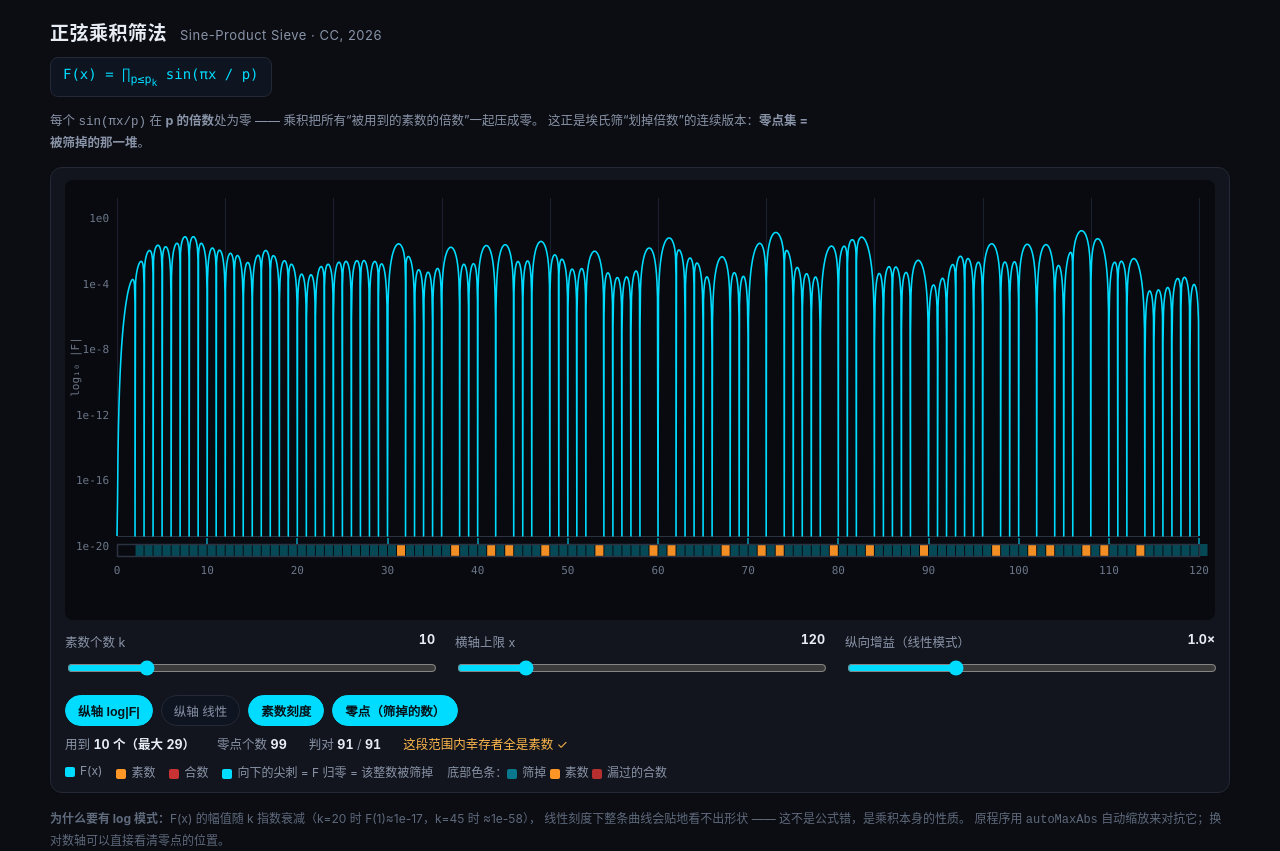
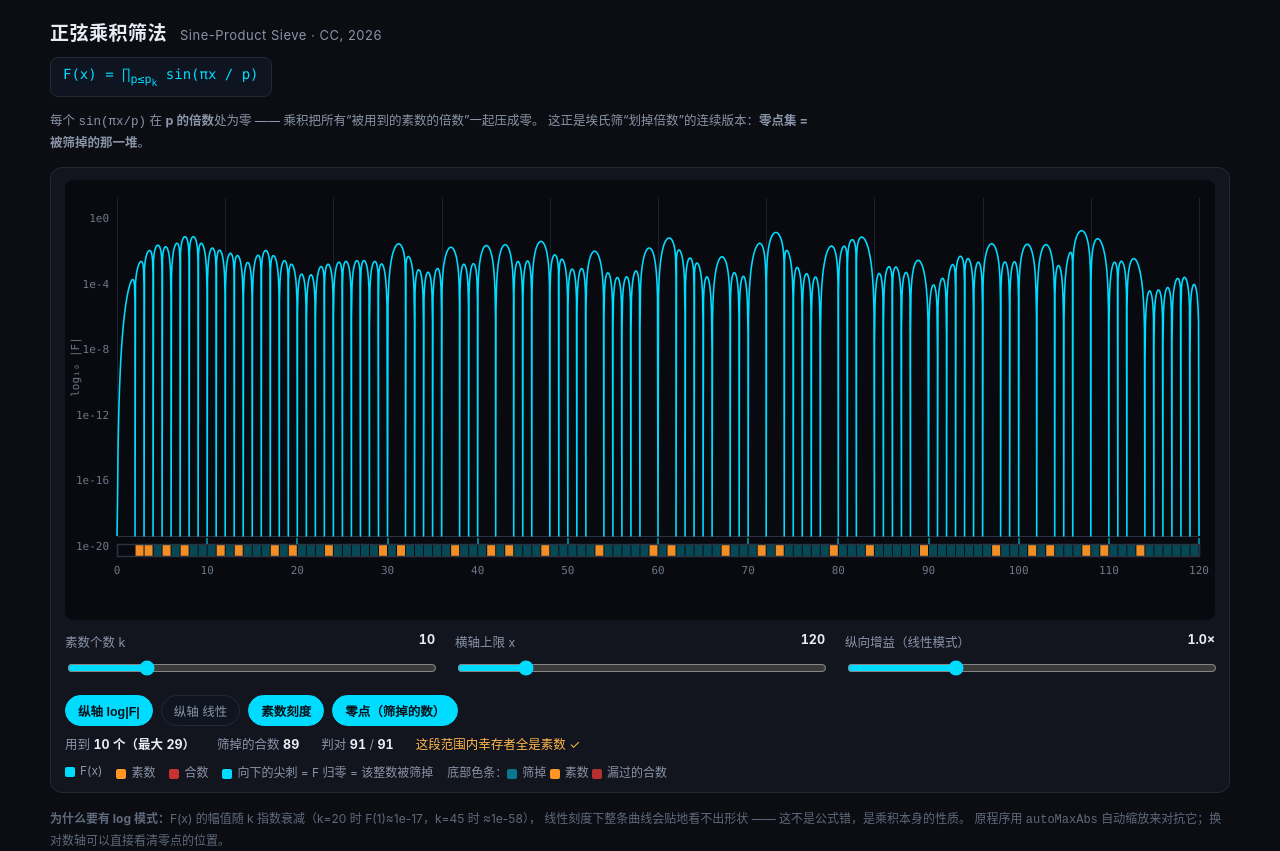
Before and after one commit to cc-shortwave/hand-rolled-math, a plain HTML site: page sieve/web/index.html in a window 1280 px wide. Drawn offline with Linux system fonts and the light colour scheme.

Commit message:
Web: stop marking primes as sieved out, and say when the range is too short to judge

```diff
--- a/sieve/web/index.html
+++ b/sieve/web/index.html
@@ -77,7 +77,7 @@
     </div>
     <div class="stats">
       <span>用到 <b id="sPrimes">—</b></span>
-      <span>零点个数 <b id="sZeros">—</b></span>
+      <span>筛掉的合数 <b id="sZeros">—</b></span>
       <span>判对 <b id="sOk">—</b> / <b id="sTot">—</b></span>
       <span id="sWarn" class="warn"></span>
     </div>
@@ -215,8 +215,8 @@
       const y0 = M.t + H + 8, hh = 12;
       const cw = W / st.xmax;
       for (let n = 2; n <= st.xmax; n++){
-        const x0 = X(n), x1 = X(n + 1) - X(n);
-        const z = isZeroInt(n, ps), pr = isPrime(n);
+        const x0 = X(n), x1 = Math.min(X(n + 1), M.l + W) - X(n);
+        const pr = isPrime(n), z = isZeroInt(n, ps) && !pr;   // 素数在列表里也会使 F=0，但它不是"被筛掉"
         let col;
         if (z) col = 'rgba(0,220,255,.30)';               // 被筛掉
         else if (pr) col = 'rgba(255,150,38,.95)';        // 幸存且真是素数
@@ -269,8 +269,8 @@
 
     // ---------- 统计（只在 x > 最大已用素数 的范围内判，避免把"素数被自己筛掉"算成错） ----------
     const pmax = ps[ps.length - 1];
-    let zeros = 0;
-    for (let n = 2; n <= st.xmax; n++) if (isZeroInt(n, ps)) zeros++;
+    let zeros = 0;                                   // 只数"被筛掉的合数"；列表里的素数自身也会让 F=0，不算进来
+    for (let n = 2; n <= st.xmax; n++) if (isZeroInt(n, ps) && !isPrime(n)) zeros++;
     let ok = 0, tot = 0, leaked = [];
     for (let n = pmax + 1; n <= st.xmax; n++){
       const survivor = !isZeroInt(n, ps);       // F≠0 ⇒ 没被任何已用素数整除
@@ -282,14 +282,20 @@
     $('sPrimes').textContent = `${st.k} 个（最大 ${pmax}）`;
     $('sZeros').textContent = zeros;
     $('sOk').textContent = ok; $('sTot').textContent = tot;
-    $('sWarn').textContent = leaked.length
-      ? `合数漏过 ${leaked.length} 个（最小 ${leaked[0]} = ${leaked[0] === pmax*pmax ? pmax + '²' : '因子都 > ' + pmax}）`
-      : '这段范围内幸存者全是素数 ✓';
+    $('sWarn').textContent = tot === 0
+      ? `x 上限比最大素数 ${pmax} 还短，这段没有可判的整数 —— 把 x 拉到 ${Math.min(600, pmax * 2)} 以上再看`
+      : (leaked.length
+          ? `合数漏过 ${leaked.length} 个（最小 ${leaked[0]}，因子都 > ${pmax}）`
+          : '这段范围内幸存者全是素数 ✓');
   }
 
   // ---------- 交互 ----------
-  $('k').addEventListener('input', e => { st.k = +e.target.value; $('vk').textContent = st.k; draw(); });
-  $('xmax').addEventListener('input', e => { st.xmax = +e.target.value; $('vx').textContent = st.xmax; draw(); });
+  function syncHash(){                       // 拖完滑杆地址栏跟着变，复制链接就能分享当前视图
+    try { history.replaceState(null, '', '#k=' + st.k + '&x=' + st.xmax + (st.log ? '' : '&mode=lin') + (st.zeros ? '' : '&zeros=0')); }
+    catch (e) { /* file:// 或被沙箱限制时忽略 */ }
+  }
+  $('k').addEventListener('input', e => { st.k = +e.target.value; $('vk').textContent = st.k; syncHash(); draw(); });
+  $('xmax').addEventListener('input', e => { st.xmax = +e.target.value; $('vx').textContent = st.xmax; syncHash(); draw(); });
   $('gain').addEventListener('input', e => { st.gain = +e.target.value; $('vg').textContent = st.gain.toFixed(1) + '×'; draw(); });
   const toggle = (id, key) => $(id).addEventListener('click', e => {
     st[key] = !st[key]; e.currentTarget.setAttribute('aria-pressed', st[key]); draw();
```
